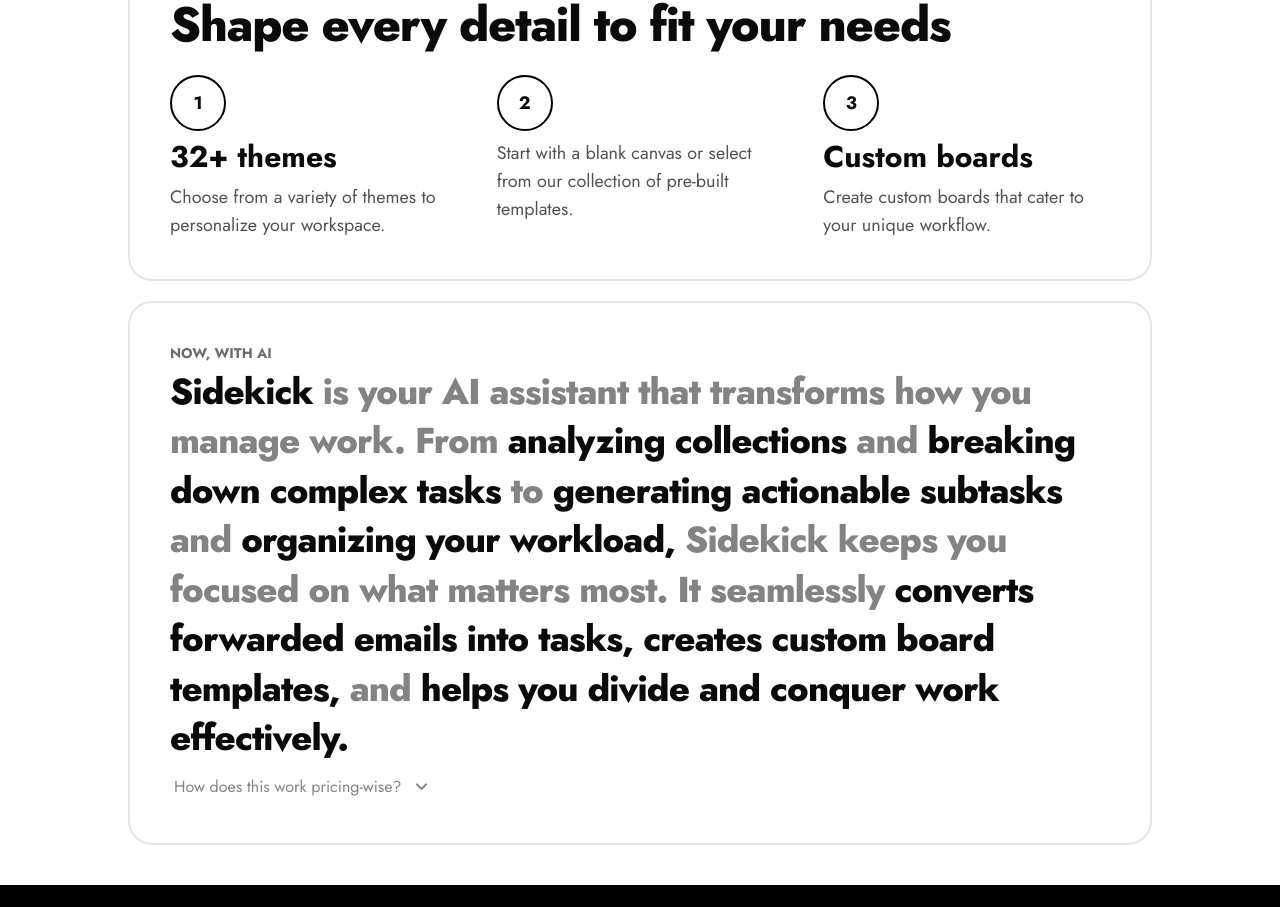
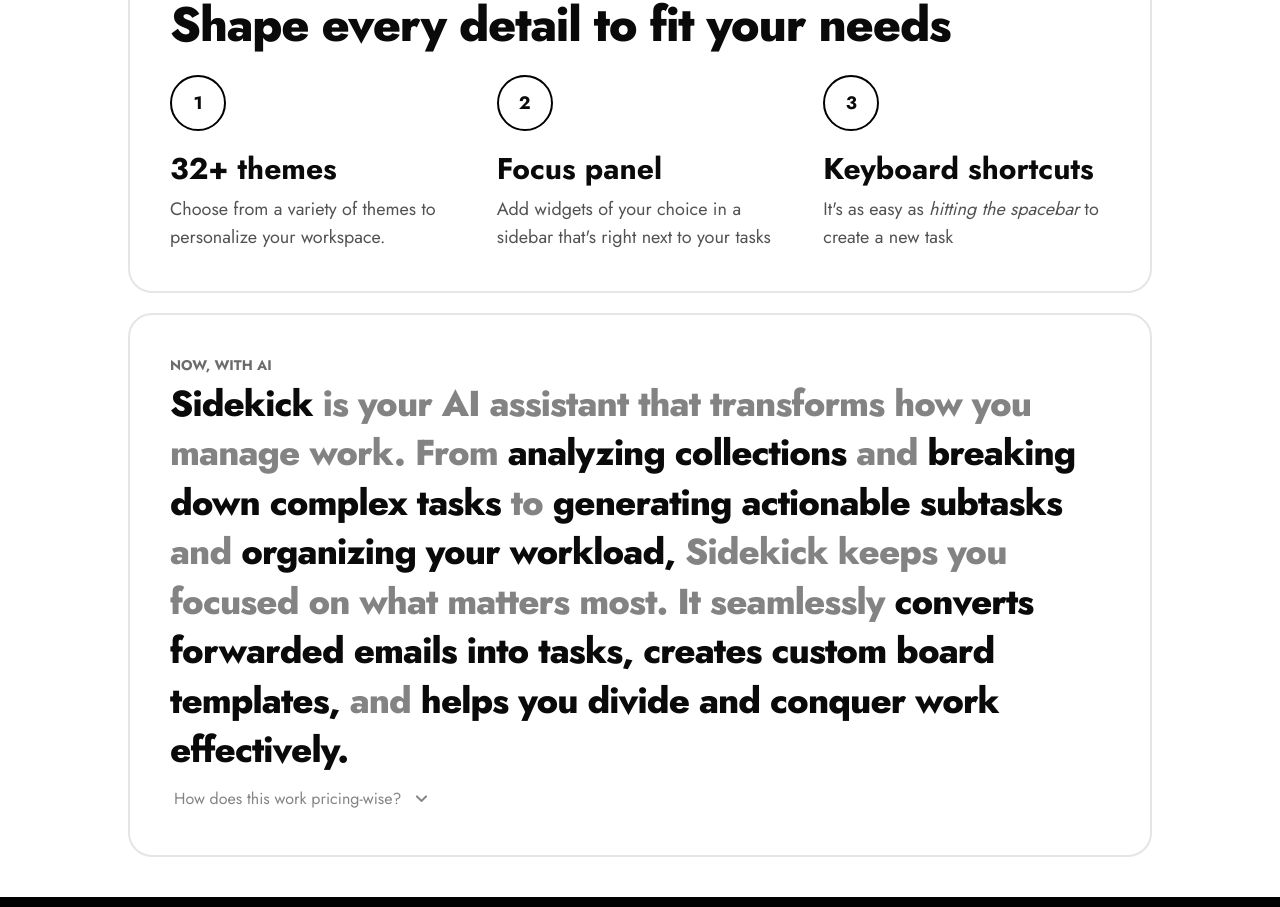
Before and after one commit to Dysperse/Homepage, a Next.js app: page / in a window 1280 px wide. Shown: the part 2613-3520 px from the top of the page. Built offline with nearby package versions, Linux system fonts and the light colour scheme.

Commit message:
Update layout and content in Customization component; adjust scrollbar styling

```diff
--- a/app/globals.css
+++ b/app/globals.css
@@ -5,7 +5,8 @@
 body {
   font-family: Arial, Helvetica, sans-serif;
 }
-::-webkit-scrollbar {
+
+div::-webkit-scrollbar {
   display: none;
 }
 
--- a/app/page.tsx
+++ b/app/page.tsx
@@ -205,24 +205,24 @@ function Customization() {
       <div className="grid grid-cols-3 gap-10 mt-5">
         <div>
           <Number>1</Number>
-          <h3 className="text-3xl font-bold mt-2">32+ themes</h3>
+          <h3 className="text-3xl font-bold mt-5">32+ themes</h3>
           <p className="text-lg opacity-70 mt-2">
             Choose from a variety of themes to personalize your workspace.
           </p>
         </div>
         <div>
           <Number>2</Number>
-          <h3 className="text-3xl font-bold mt-2"></h3>
+          <h3 className="text-3xl font-bold mt-5">Focus panel</h3>
           <p className="text-lg opacity-70 mt-2">
-            Start with a blank canvas or select from our collection of pre-built
-            templates.
+            Add widgets of your choice in a sidebar that's right next to your
+            tasks
           </p>
         </div>
         <div>
           <Number>3</Number>
-          <h3 className="text-3xl font-bold mt-2">Custom boards</h3>
+          <h3 className="text-3xl font-bold mt-5">Keyboard shortcuts</h3>
           <p className="text-lg opacity-70 mt-2">
-            Create custom boards that cater to your unique workflow.
+            It's as easy as <i>hitting the spacebar</i> to create a new task
           </p>
         </div>
       </div>
```
